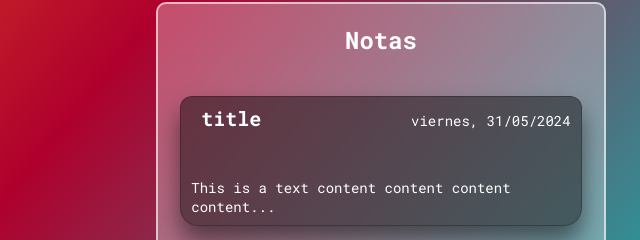
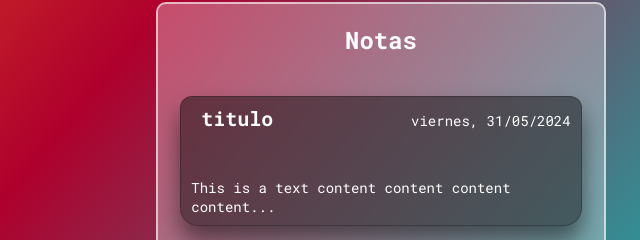
Before and after one commit to juanprogram1/crud-note, a website built with Vite: page index.html in a window 1280 px wide. Both pictures are taken after a click on the button "CREATE NOTE". Shown: the part 95-335 px from the top of the page, 551-1191 px from the left. Built offline with nearby package versions, Linux system fonts and the light colour scheme.

Commit message:
add html y dist

```diff
--- a/index.html
+++ b/index.html
@@ -64,7 +64,7 @@
             <article id="text-content" class="text-content">
               <!-- text-content-box -->
               <div class="text-content-box">
-                <h3 class="titleh3">title</h3>
+                <h3 class="titleh3">titulo</h3>
                 <p class="date-text">viernes, 31/05/2024</p>
                 <p class="text-paragraph">
                   This is a text content content content content...
```
